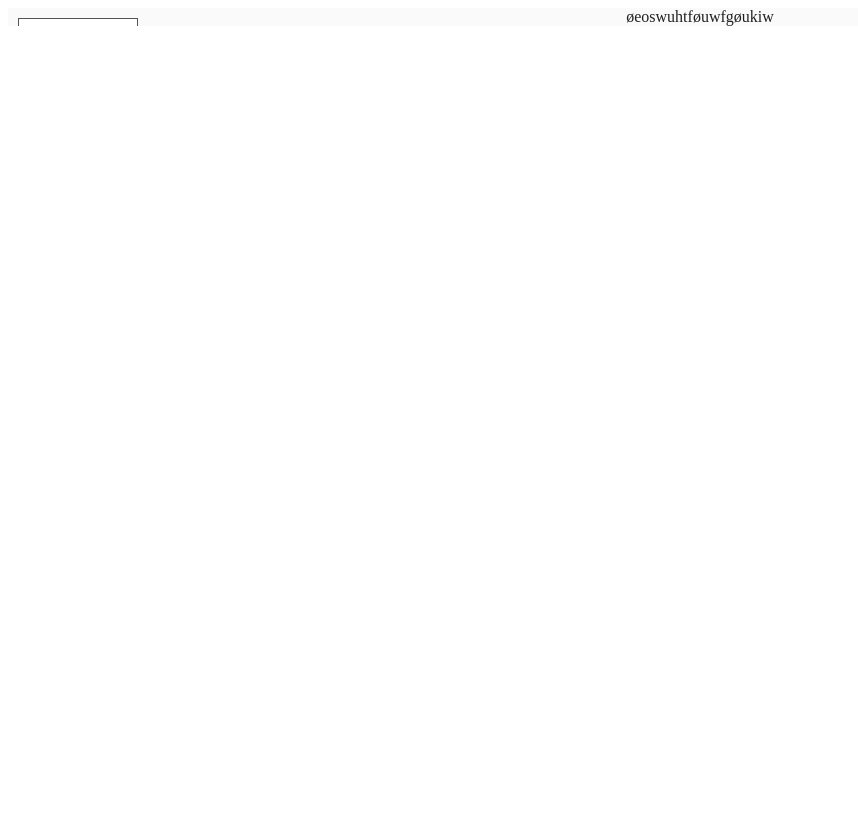
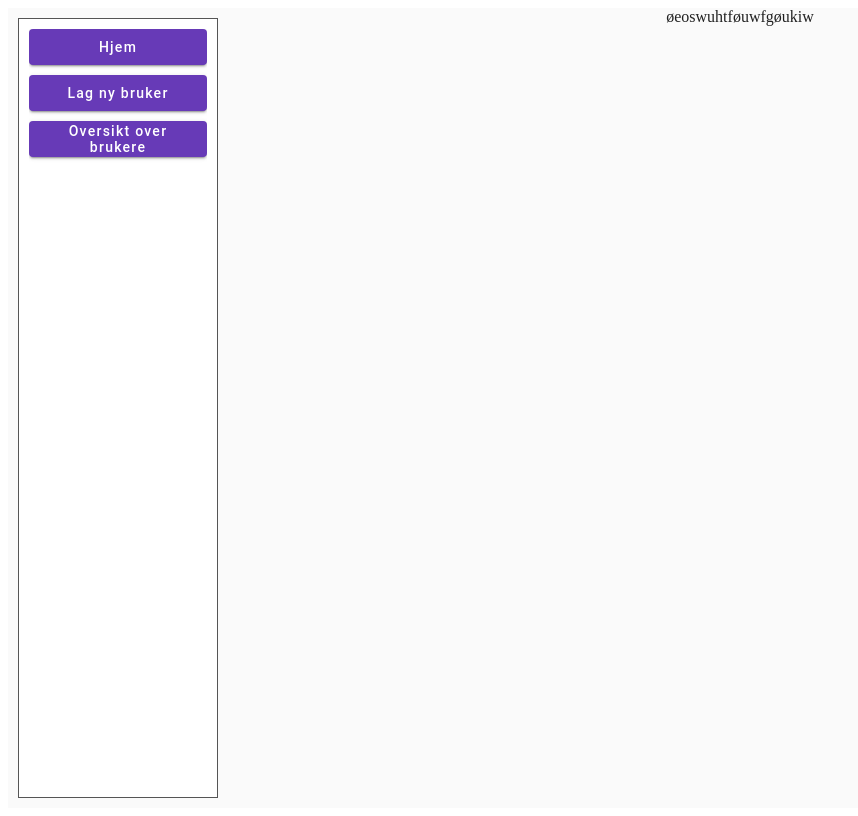
Before and after one commit to Smahle/triona-case-Mahle, an Angular app in the folder src/main/ui/: page / in a window 1280 px wide. Shown: the whole page, without its empty margins (0-858 px from the left). Built offline with nearby package versions, Linux system fonts and the light colour scheme.

Commit message:
space around vertical buttons

```diff
--- a/src/main/ui/src/app/app.component.html
+++ b/src/main/ui/src/app/app.component.html
@@ -1,11 +1,10 @@
-<div class="container">
-  <mat-drawer-container class="drawer-container">
-    <mat-drawer class="nav" mode="side" opened>
-      <button routerLink="brukere">Oversikt over brukere</button>
-      <button routerLink="registrering">Oversikt over brukere</button>
-    </mat-drawer>
-    <mat-drawer-content class="content"
+  <mat-sidenav-container class="drawer-container">
+    <mat-sidenav class="nav" mode="side" opened >
+      <button class="nav-button" mat-raised-button color="primary" routerLink="">Hjem</button>
+      <button class="nav-button" mat-raised-button color="primary" routerLink="registrering">Lag ny bruker</button>
+      <button class="nav-button" mat-raised-button color="primary" routerLink="brukere">Oversikt over brukere</button>
+    </mat-sidenav>
+    <mat-sidenav-content  class="content"
       ><router-outlet></router-outlet
-    ></mat-drawer-content>
-  </mat-drawer-container>
-</div>
+    ></mat-sidenav-content>
+  </mat-sidenav-container>
--- a/src/main/ui/src/app/app.component.scss
+++ b/src/main/ui/src/app/app.component.scss
@@ -1,13 +1,3 @@
-
-// // :host{
-// //   height: 100%;
-// //   width: 100%;
-// // }
-
-// // .drawer-container{
-// //   display: grid;
-// //   grid-template-columns: 10fr 10fr;
-// // }
 .content{
   display: flex;
   height: 100%;
@@ -15,13 +5,19 @@
   justify-content: center;
 }
 .nav {
-  display:inline-block;
-  width: 15vh;
-  height: 100vh;
+  display: flex;
+  align-items: center;
+  justify-content: center;
+  width: 200px;
   margin: 10px;
   padding: 10px;
   border: 1px solid #555;
 }
-.container{
+.nav-button{
+ width: 100%;
+ margin-bottom: 10px;
+}
+
+.drawer-container{
   min-height:100vh;
 }
--- a/src/main/ui/src/app/app.module.ts
+++ b/src/main/ui/src/app/app.module.ts
@@ -7,6 +7,7 @@ import { AppComponent } from './app.component';
 import { HomepageModule } from './homepage/homepage.module';
 import { OverviewModule } from './overview/overview/overview.module';
 import { PersonFormModule } from './person-form/person-form.module';
+import { MatButtonModule } from '@angular/material/button';
 
 @NgModule({
   declarations: [
@@ -19,7 +20,8 @@ import { PersonFormModule } from './person-form/person-form.module';
     HomepageModule,
     OverviewModule,
     HttpClientModule,
-    MatSidenavModule
+    MatSidenavModule,
+    MatButtonModule
   ],
   providers: [],
   bootstrap: [AppComponent]
```
